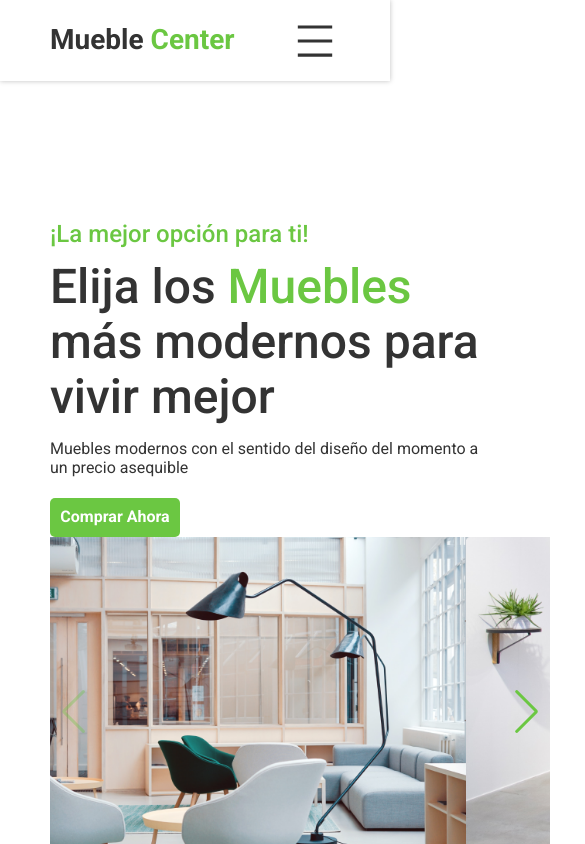
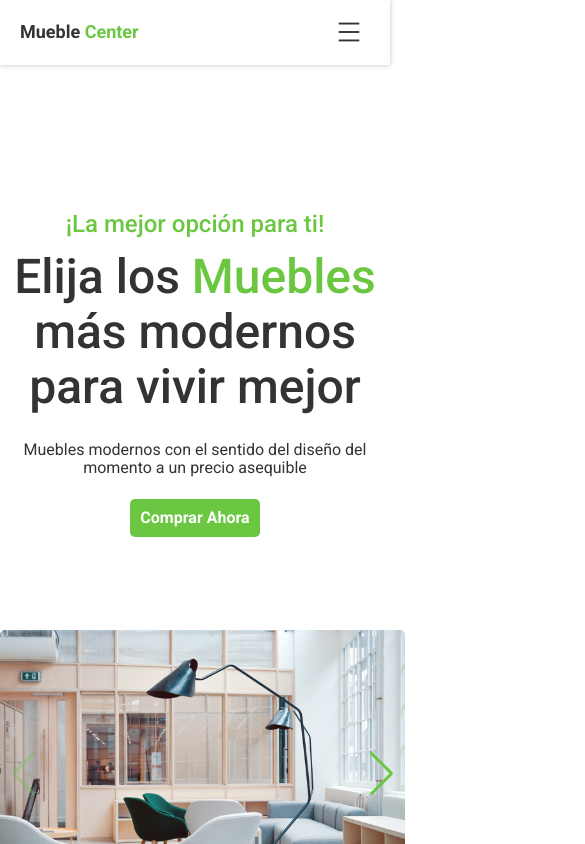
Before and after one commit to Whil117/Landing-page-Furnitures, a Next.js app: page /App in a window 390 px wide. Shown: the top 844 px of the page, 585 px wide, since content can reach past the window. Built offline with nearby package versions, Linux system fonts and the light colour scheme.

Commit message:
responsive web design

```diff
--- a/src/components/NavBar/NavBar.tsx
+++ b/src/components/NavBar/NavBar.tsx
@@ -1,30 +1,29 @@
+import Link from "next/link";
 import { FC } from "react";
-import { Nav } from "../../styles/components/NavBar/NavBar";
-import { colors } from "../../styles/colors";
-import Link from "next/link";
 import options from "./assets/data";
+import * as S from "../../styles/components/NavBar/NavBar";
 
 const NavBar: FC = () => {
   return (
-    <Nav>
+    <S.StyledNavBar>
       <Link href="/">
         <a style={{ textDecoration: "none" }}>
-          <h1 style={{ color: colors.black }}>
-            Mueble <span style={{ color: colors.green }}>Center</span>{" "}
-          </h1>
+          <S.NavBarTitle>
+            Mueble <span>Center</span>{" "}
+          </S.NavBarTitle>
         </a>
       </Link>
-      <div className="optionsPc">
+      <S.NavBarOptions>
         {options.map((option) => (
           <a key={option} href={`#${option}`}>
             {option}
           </a>
         ))}
-      </div>
-      <div className="optionsMob">
+      </S.NavBarOptions>
+      <S.NavBarMenu>
         <svg
-          width="50"
-          height="50"
+          width="30"
+          height="30"
           viewBox="0 0 50 50"
           fill="none"
           xmlns="http://www.w3.org/2000/svg"
@@ -36,8 +35,8 @@
           />
           <path d="M7.8125 37.5H42.1875V40.625H7.8125V37.5Z" fill="#333333" />
         </svg>
-      </div>
-    </Nav>
+      </S.NavBarMenu>
+    </S.StyledNavBar>
   );
 };
 
--- a/src/components/home/Home.tsx
+++ b/src/components/home/Home.tsx
@@ -2,50 +2,43 @@
 import { FC } from "react";
 import Link from "next/link";
 import { Swiper, SwiperSlide } from "swiper/react";
-import { Navigation, Pagination } from "swiper";
-import slider from './assets/data'
-import { colors } from "../../styles/colors";
-import { BuyNow, EHome, Eslogan, EsloganSmall, Phrase } from "../../styles/components/Home/Home";
+import { Navigation } from "swiper";
+import slider from "./assets/data";
+import * as S from "../../styles/components/Home/Home"
+
 
 const Home: FC = () => {
   return (
-    <EHome>
-      <div>
-        <EsloganSmall>
-          ¡La mejor opción para ti!
-        </EsloganSmall>
-        <Eslogan>
-          Elija los <span style={{ color: colors.green }}>Muebles</span> más
-          modernos para vivir mejor
-        </Eslogan>
-        <Phrase>
+    <S.StyledHome>
+      <S.HomeEsloganBox>
+        <S.HomeEsloganSmall>¡La mejor opción para ti!</S.HomeEsloganSmall>
+        <S.HomeEslogan>
+          Elija los <span>Muebles</span> más modernos para vivir mejor
+        </S.HomeEslogan>
+        <S.HomePhrase>
           Muebles modernos con el sentido del diseño del momento a un precio
           asequible
-        </Phrase>
+        </S.HomePhrase>
         <Link href="/products" passHref>
-          <BuyNow >Comprar Ahora</BuyNow>
+          <S.HomeBuy>Comprar Ahora</S.HomeBuy>
         </Link>
-      </div>
-      <div className="slider">
+      </S.HomeEsloganBox>
+      <S.HomeSlider>
         <Swiper
           className="mySwiper"
-          modules={[Navigation, Pagination]}
+          modules={[Navigation]}
           navigation
-          pagination={{
-            clickable: true,
-            dynamicBullets: true,
-          }}
-          spaceBetween={50}
-          slidesPerView={1.2}
+          spaceBetween={1}
+          slidesPerView={1}
         >
           {slider.map((img) => (
             <SwiperSlide key={img.name}>
-              <img src={img.img} alt={img.name} style={img.style} />
+              <S.HomeSliderImg src={img.img} alt={img.name}  />
             </SwiperSlide>
           ))}
         </Swiper>
-      </div>
-    </EHome>
+      </S.HomeSlider>
+    </S.StyledHome>
   );
 };
 
--- a/src/pages/App.tsx
+++ b/src/pages/App.tsx
@@ -16,9 +16,9 @@
       <main style={{ fontFamily: "roboto", color: colors.black }}>
         <NavBar />
         <Home />
-        <Services />
+        {/* <Services />
         <Styles />
-        <Products />
+        <Products /> */}
       </main>
     </>
   );
--- a/src/styles/components/Home/Home.ts
+++ b/src/styles/components/Home/Home.ts
@@ -2,26 +2,51 @@
 import { colors } from "../../colors";
 import { fontsWeight } from "../../fonts";
 
-export const Phrase = styled.p`
+export const HomeSliderImg = styled.img`
+  width: 550px;
+  height: 350px;
+  border-radius: 5px;
+`;
+
+export const HomeEsloganBox = styled.div`
+  @media (max-width: 768px) {
+    display: flex;
+    flex-direction: column;
+    align-items: center;
+  }
+`;
+
+export const HomePhrase = styled.p`
   width: 440px;
   height: 42px;
   font-size: medium;
+  @media (max-width: 768px) {
+    width: auto;
+    text-align: center;
+  }
 `;
 
-export const EsloganSmall = styled.p`
+export const HomeEsloganSmall = styled.p`
   margin: 0;
   color: ${colors.green};
   font-size: x-large;
   font-weight: ${fontsWeight.medium};
 `;
 
-export const Eslogan = styled.p`
+export const HomeEslogan = styled.p`
   width: 462px;
   font-size: 48px;
   font-weight: ${fontsWeight.medium};
   margin: 10px 0;
+  span {
+    color: ${colors.green};
+  }
+  @media (max-width: 768px) {
+    width: auto;
+    text-align: center;
+  }
 `;
-export const BuyNow = styled.a`
+export const HomeBuy = styled.a`
   transition: 0.3s;
   cursor: pointer;
   display: flex;
@@ -40,29 +65,44 @@
   &:hover {
     transition: 0.3s;
     outline: 1px solid ${colors.green};
-    /* outline-offset: -1px; */
     color: ${colors.green};
     background-color: ${colors.white};
   }
 `;
-
-export const EHome = styled.div`
+export const StyledHome = styled.div`
   display: flex;
   justify-content: space-around;
   flex-wrap: wrap;
   align-items: center;
-  margin: 120px 0;
-  .slider {
+
+  @media (max-width: 768px) {
+    height: 700px;
+  }
+  @media (max-width: 425px) {
+    height: 800px;
+  }
+  @media (max-width: 320px) {
+    height: 900px;
+  }
+`;
+
+export const HomeSlider = styled.div`
   width: 600px;
   display: flex;
   flex-direction: column;
   align-items: center;
   justify-content: center;
-    @media (max-width: 600px) {
-      width: 500px;
+  border-radius: 5px;
+  @media (max-width:1024px){
+    width: 460px;
   }
+  @media (max-width: 425px) {
+    width: 405px;
   }
-  @media (max-width: 870px) {
-    padding: 20px 50px;
+  @media (max-width: 375px) {
+    width: 355px;
+  }
+  @media (max-width: 320px) {
+    width: 300px;
   }
 `;
--- a/src/styles/components/NavBar/NavBar.ts
+++ b/src/styles/components/NavBar/NavBar.ts
@@ -1,19 +1,26 @@
 import styled from "@emotion/styled";
 import { colors } from "../../colors";
 
-export const Nav = styled.nav`
+export const NavBarTitle = styled.h1`
+  font-size: 24px;
+  color: ${colors.black};
+  span {
+    color: ${colors.green};
+  }
+  @media (max-width: 425px) {
+    font-size: 18px;
+  }
+`;
+
+export const NavBarMenu = styled.button`
+  display: none;
+  border: none;
+  background-color: white;
+  @media (max-width: 767px) {
     display: flex;
-  align-items: center;
-  padding: 10px 50px;
-  height: 41px;
-  background: #ffffff;
-  color: ${colors.black};
-  box-shadow: 0px 0px 5px rgba(0, 0, 0, 0.25);
-  margin: 0 0 100px 0;
-  top:0;
-  position:sticky;
-  z-index:10;
-  .optionsPc {
+  }
+`;
+export const NavBarOptions = styled.div`
   display: flex;
   justify-content: space-between;
   width: 433px;
@@ -28,20 +35,23 @@
     text-decoration: underline;
     color: ${colors.green};
   }
-  }
-  .optionsMob{
+  @media (max-width: 767px) {
     display: none;
   }
-  @media (max-width: 870px) {
+`;
+
+export const StyledNavBar = styled.nav`
+  display: flex;
+  align-items: center;
+  padding: 10px 20px;
+  background: #ffffff;
+  color: ${colors.black};
+  box-shadow: 0px 0px 5px rgba(0, 0, 0, 0.25);
+  margin: 0 0 100px 0;
+  top: 0;
+  position: sticky;
+  z-index: 10;
+  @media (max-width: 767px) {
     justify-content: space-between;
-  padding: 20px 50px;
-
-    .optionsPc {
-      display: none;
   }
-    .optionsMob {
-      display: flex;
-    }
-  }
-
 `;
```
Also changed, not shown: public/icons/burger.svg (added). Lines whose indentation alone changed are shown as unchanged.
